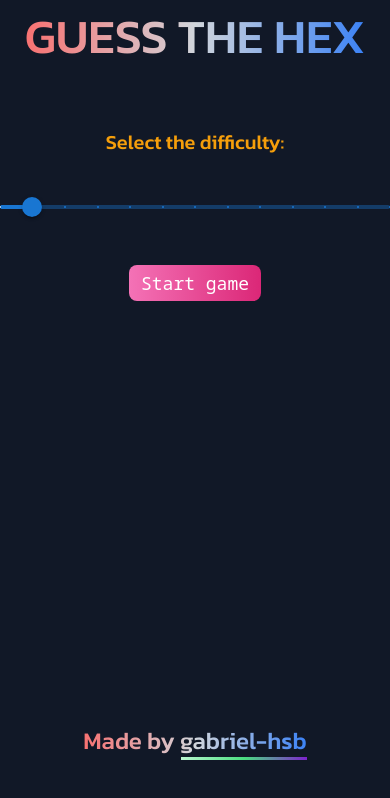
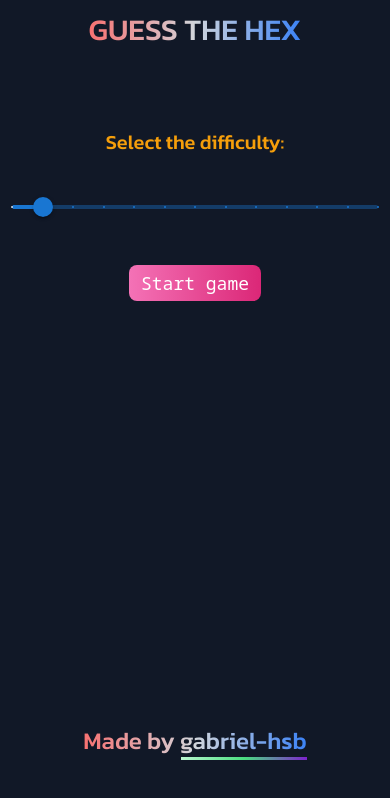
Before and after one commit to gabriel-hsb/guess-the-hex, a React (Vite) app: page / in a window 390 px wide. Shown: the top 798 px of the page. Built offline with nearby package versions, Linux system fonts and the light colour scheme.

Commit message:
:lipstick: UI media query

```diff
--- a/src/components/GameOptions.jsx
+++ b/src/components/GameOptions.jsx
@@ -10,7 +10,7 @@ const GameOptions = ({ setFoo, setGameStarted }) => {
   return (
     <section className="m-auto h-[75dvh] w-full max-w-3xl pt-12 text-center text-xl text-amber-500">
       Select the difficulty:
-      <div className="my-9">
+      <div className="my-9 px-3">
         <Slider
           aria-label="Difficulty"
           getAriaValueText={handleSlider}
--- a/src/components/Header.jsx
+++ b/src/components/Header.jsx
@@ -1,7 +1,7 @@
 const Header = () => {
   return (
     <header className="h-20 text-center">
-      <h1 className="inline-block bg-gradient-to-r from-red-400 via-gray-300 to-blue-500 bg-clip-text py-3 font-kanit text-5xl text-transparent">
+      <h1 className="inline-block bg-gradient-to-r from-red-400 via-gray-300 to-blue-500 bg-clip-text py-3 text-3xl text-transparent sm:text-5xl">
         GUESS THE HEX
       </h1>
     </header>
--- a/src/components/TextToColorGame.jsx
+++ b/src/components/TextToColorGame.jsx
@@ -80,8 +80,8 @@ const TextToColorGame = ({
   }
 
   return (
-    <section className="m-auto flex h-[calc(100vh-5rem)] max-w-2xl flex-col items-center pt-16">
-      <div className="pb-16">
+    <section className="m-auto flex h-dvh max-w-2xl flex-col items-center pt-8 sm:h-[calc(100vh-5rem)] sm:pt-16">
+      <div className="pb-8 sm:pb-16">
         <div className="flex flex-col items-center justify-center gap-6">
           <Tilt options={defaultOptions}>
             <div
```
